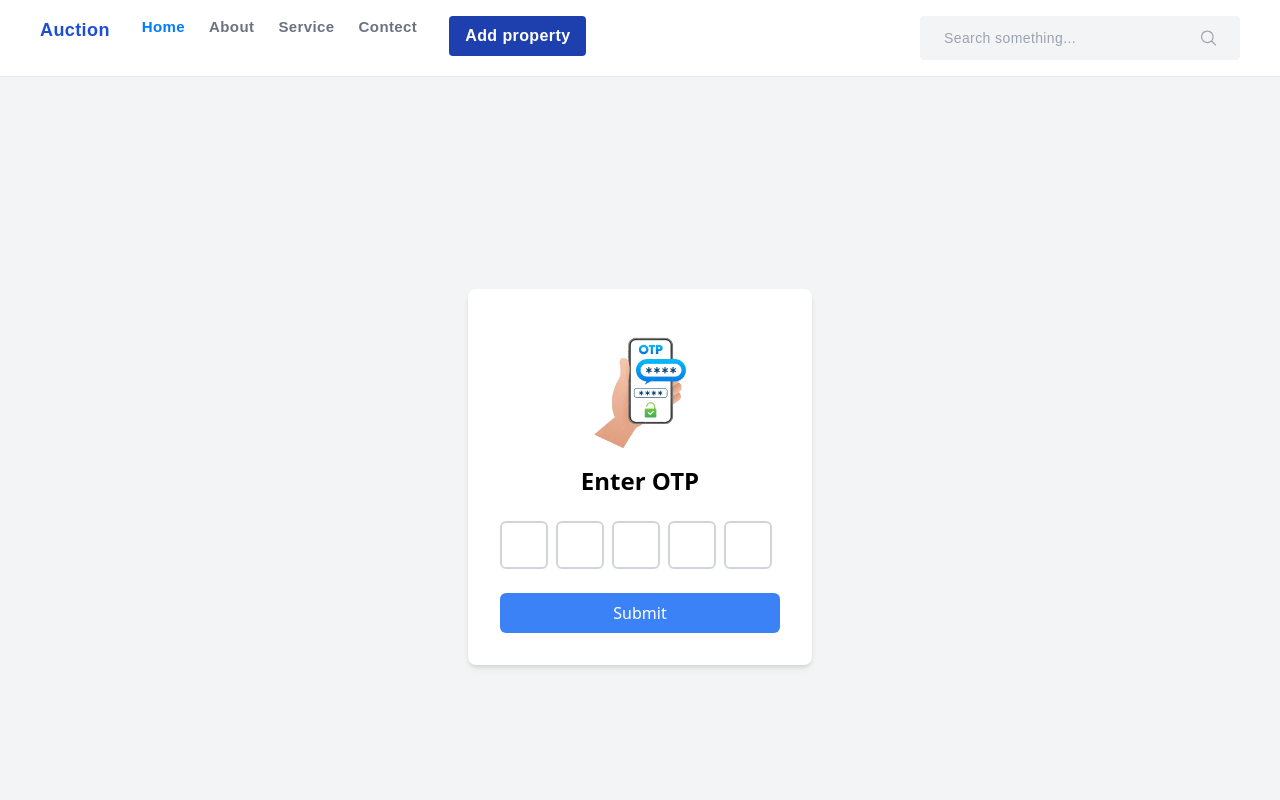
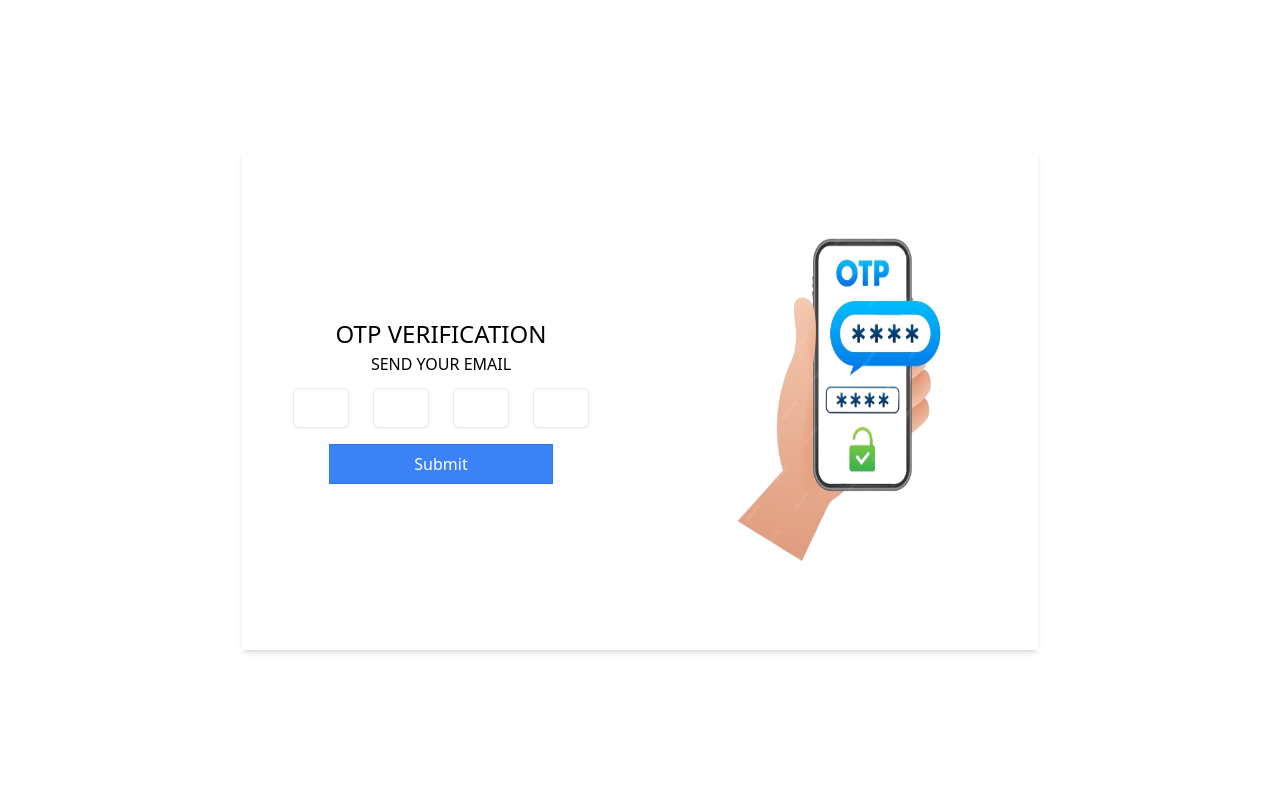
Before and after one commit to iamjuu/auction-app-using-react, a React (Vite) app: page /otp in a window 1280 px wide. Shown: the top 800 px of the page. Built offline with nearby package versions, Linux system fonts and the light colour scheme; no server answers.

Commit message:
otp page some bug clearing

```diff
--- a/src/Router/User.jsx
+++ b/src/Router/User.jsx
@@ -13,10 +13,10 @@ import UserLayout from "../layout/layout";
 const UserRoutes = () => {
   return (
     <Routes>
-      <Route path="/" element={<UserLayout />}>
+      <Route path="otp" element={<Otp />} />
         <Route path="signup" element={<Signup />} />
         <Route path="login" element={<Login />} />
-        <Route path="otp" element={<Otp />} />
+      <Route path="/" element={<UserLayout />}>
         <Route path="/" element={<Home />} />
         <Route path="/about" element={<About />} />
         <Route path="/details" element={<Details />} />
--- /dev/null
+++ b/src/components/Main/OtpPage.jsx
@@ -0,0 +1,85 @@
+import React, {useState} from 'react';
+import Bg  from '../../assets/main/otp.png'
+ const OtpPage = () => {
+    const [inputs, setInputs] = useState(["", "", "", ""]);
+
+    const handleKeyDown = (e, index) => {
+      if (
+        !/^[0-9]$/.test(e.key) &&
+        e.key !== "Backspace" &&
+        e.key !== "Delete" &&
+        e.key !== "Tab" &&
+        !e.metaKey
+      ) {
+        e.preventDefault();
+      }
+      if (e.key === "Backspace") {
+        if (index > 0 && !inputs[index]) {
+          document.getElementById(`otp-input-${index - 1}`).focus();
+        }
+      }
+    };
+
+    const handleChange = (e, index) => {
+      const newInputs = [...inputs];
+      newInputs[index] = e.target.value;
+      setInputs(newInputs);
+      if (e.target.value && index < inputs.length - 1) {
+        document.getElementById(`otp-input-${index + 1}`).focus();
+      }
+    };
+
+    const onSubmit = (e) => {
+      e.preventDefault();
+      handleSubmit(e, inputs);
+    };
+
+    return (
+      <>
+        <div className="w-full h-screen flex justify-center items-center ">
+          <div className="flex shadow-md h-[500px]">
+            <div className="right_div flex-1 flex flex-col  items-center justify-center gap-3">
+              <div className="flex w-full justify-center flex-col items-center">
+                <h1 className="text-[1.5rem] font-thin">OTP VERIFICATION</h1>
+                <h1>SEND YOUR EMAIL</h1>
+              </div>
+              <form className="flex flex-col gap-4 justify-center items-center" onSubmit={onSubmit}>
+                <div className="flex gap-6 justify-center items-center">
+                  {inputs.map((value, index) => (
+                    <input
+                      key={index}
+                      type="number"
+                      name={index}
+                      id={`otp-input-${index}`}
+                      value={value}
+                      maxLength="1"
+                      onKeyDown={(e) => handleKeyDown(e, index)}
+                      onChange={(e) => handleChange(e, index)}
+                      className="px-3 shadow-sm border rounded-md border-[#00000015] focus:border-blue-600 outline-none w-14 h-10  "
+                    />
+                  ))}
+                </div>
+                <button
+                  type="submit"
+                  className="px-3 shadow-sm border border-[#00000015] outline-none w-56 h-10 bg-blue-500 text-white flex items-center justify-center gap-2"
+                >
+                  Submit
+                </button>
+
+              </form>
+            </div>
+            <div className="left_div flex-1 hidden md:flex ">
+              <img
+                src={Bg}
+                alt=""
+                className="w-full p-10 object-fill h-full"
+              />
+            </div>
+          </div>
+        </div>
+      </>
+    );
+
+}
+
+export default OtpPage;
--- a/src/pages/user/Otp.jsx
+++ b/src/pages/user/Otp.jsx
@@ -1,56 +1,12 @@
-import React, { useState, useRef, useEffect } from "react";
-import Otpimg from "../../assets/main/otp.png";
-import axios from "axios";
-import axiosInstance from "../../instence/axiosinstance";
+import React from 'react';
+import OtpPage from '../../components/Main/OtpPage'
+const Otp = () => {
+  return (
+    <div>
 
-const Otp = () => {
-  const [otp, setOtp] = useState(["", "", "", "", ""]);
-  const inputRefs = useRef([]);
-  const [code, setCode] = useState("");
-  const handleOTPChange = (e, index) => {
-    const newOTP = [...otp];
-    setCode(newOTP);
-    console.log(newOTP, "newotp");
-    newOTP[index] = e.target.value;
-    console.log(newOTP[index], "newindex");
-    setOtp(newOTP);
-
-    if (e.target.value && index < otp.length - 1) {
-      console.log(inputRefs, "fdgdfh");
-      inputRefs.current[index + 1].focus();
-    }
-  };
-
-  useEffect(() => {
-    const response = axiosInstance.get("/otp", { params: { code } });
-  }, []);
-
-  return (
-    <div className="flex items-center justify-center min-h-screen bg-gray-100">
-      <div className=" flex flex-col items-center bg-white p-8 rounded-lg shadow-md">
-        <div>
-          <img src={Otpimg} className="w-36" alt="" />
-        </div>
-        <h2 className="text-2xl font-bold mb-6 text-center">Enter OTP</h2>
-        <div className="flex justify-center mb-6">
-          {otp.map((value, index) => (
-            <input
-              key={index}
-              type="text"
-              maxLength={1}
-              value={value}
-              onChange={(e) => handleOTPChange(e, index)}
-              ref={(input) => (inputRefs.current[index] = input)}
-              className="otp-input w-12 h-12 mr-2 text-center text-2xl font-bold rounded-md border-2 border-gray-300 focus:outline-none focus:border-blue-500"
-            />
-          ))}
-        </div>
-        <button className="w-full py-2 px-4 bg-blue-500 text-white rounded-md hover:bg-blue-600 transition-colors">
-          Submit
-        </button>
-      </div>
+      <OtpPage />
     </div>
   );
-};
+}
 
 export default Otp;
```
